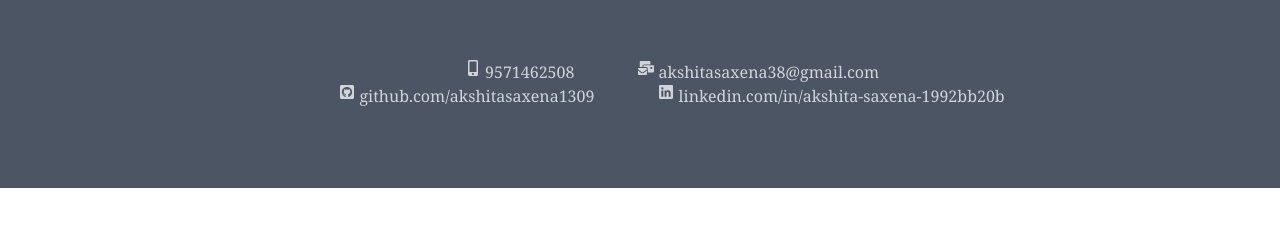
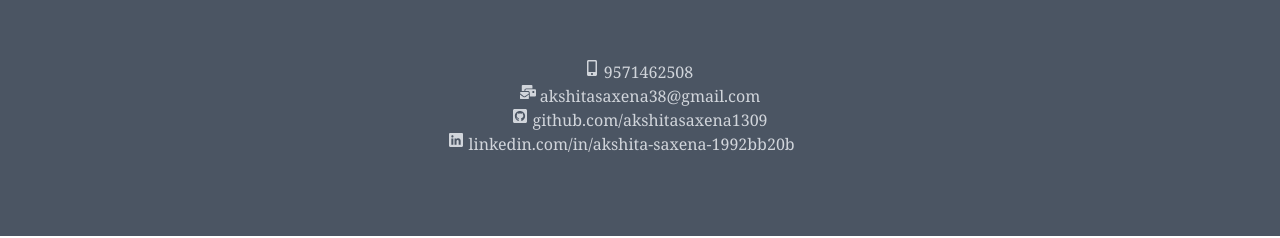
Before and after one commit to akshitasaxena1309/Portfolio_website, a React (Vite) app: page / in a window 1280 px wide. Shown: the part 4216-4454 px from the top of the page. Before the commit the page ends 4420 px from the top, so only its background shows below. Built offline with nearby package versions, Linux system fonts and the light colour scheme; no server answers.

Commit message:
size issue

```diff
--- a/src/pages/Contact.jsx
+++ b/src/pages/Contact.jsx
@@ -15,7 +15,7 @@
           </h1>
         </div>
         <div className="font-sans pt-12 text-gray-300 flex flex-col text-base md:text-2xl items-center">
-          <div className="flex flex-col md:flex-row">
+          <div className="flex flex-col">
             <div className="flex flex-row px-16 md:hover:scale-105 md:duration-1000">
               <FaMobileAlt />
               <pre className="font-serif"> 9571462508</pre>
@@ -25,7 +25,7 @@
               <pre className="font-serif"> akshitasaxena38@gmail.com</pre>
             </div>
           </div>
-          <div className="flex flex-col md:flex-row ">
+          <div className="flex flex-col">
             <div className="flex flex-row px-16 md:hover:scale-105 md:duration-1000">
               <FaGithubSquare />
 
```
